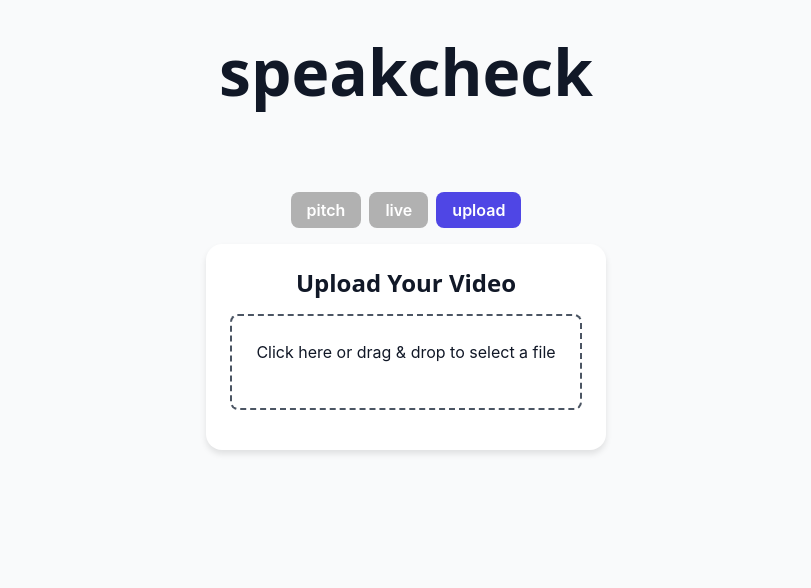
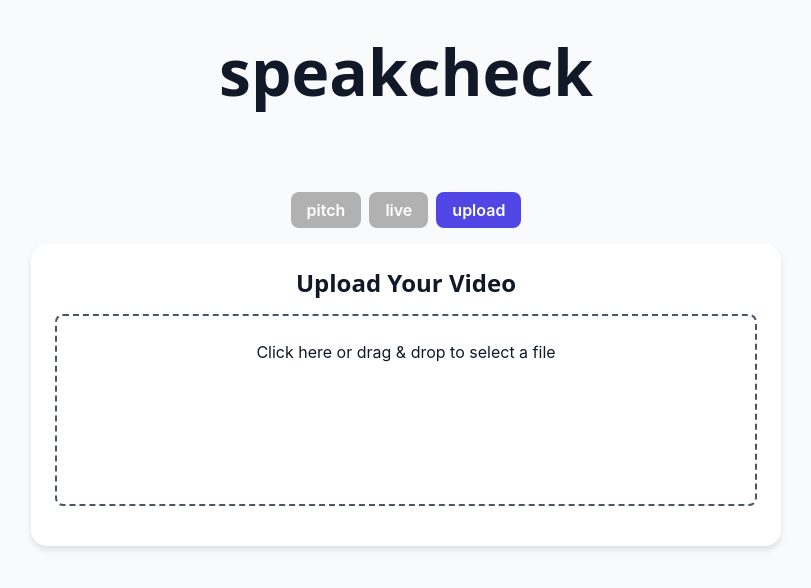
Before and after one commit to ramiljiwani/speakcheck, a React (Vite) app: page / in a window 1280 px wide. Both pictures are taken after a click on the button "upload". Shown: the top 588 px of the page, without its empty margins (234-1045 px from the left). Built offline with nearby package versions, Linux system fonts and the light colour scheme; no server answers.

Commit message:
upload ui fixes

```diff
--- a/src/App.tsx
+++ b/src/App.tsx
@@ -1,8 +1,6 @@
 import './App.css'
 import { BrowserRouter, Routes, Route } from 'react-router-dom'
-import FileUploader from './components/fileUploader'
 import VideoFeedbackPage from './pages/videoReview'
-import RecordSpeech from './pages/recordSpeech'
 import Home from './pages/home'
 
 function App() {
--- a/src/components/fileUploader.tsx
+++ b/src/components/fileUploader.tsx
@@ -38,7 +38,7 @@ export default function FileUploader() {
     }
 
     return (
-        <div className="container max-w-md card text-center">
+        <div className="container card text-center">
             <h2 className="mb-md">Upload Your Video</h2>
             <div>
                 <label className="dropzone mb-md">
--- a/src/index.css
+++ b/src/index.css
@@ -27,6 +27,8 @@
     --shadow-sm: 0 1px 2px rgba(0, 0, 0, 0.05);
     --shadow-md: 0 4px 6px rgba(0, 0, 0, 0.1);
     --shadow-lg: 0 10px 15px rgba(0, 0, 0, 0.15);
+
+
   }
 
   /* Global Reset */
@@ -74,6 +76,7 @@
   .container {
     width: 100%;
     max-width: 1200px;
+    min-width: 750px;
     margin-left: auto;
     margin-right: auto;
     padding-left: var(--spacing-md);
@@ -219,7 +222,7 @@
   .dropzone {
     display: block;
     width: 100%;
-    min-height: 6rem;
+    min-height: 12rem;
     border: 2px dashed var(--color-text-secondary);
     border-radius: var(--radius-md);
     padding: var(--spacing-lg);
--- a/src/pages/recordSpeech.tsx
+++ b/src/pages/recordSpeech.tsx
@@ -94,12 +94,9 @@ const RecordSpeech: React.FC = () => {
           : <button onClick={stopRecording} className="btn-stop">Stop</button>
         }
         {!recording && videoBlob && (
-          <button onClick={() => uploadVideo(videoBlob)} className="btn-upload">Upload</button>
+          <button onClick={() => uploadVideo(videoBlob)} className="btn-record">Upload</button>
         )}
       </div>
-      {!recording && videoBlob && (
-        <video src={URL.createObjectURL(videoBlob)} controls style={{ marginTop: 10, maxWidth: '100%' }}/>
-      )}
     </div>
   );
 };
--- a/src/pages/videoReview.tsx
+++ b/src/pages/videoReview.tsx
@@ -2,6 +2,8 @@
 
 import { useEffect, useState } from 'react';
 import VideoDisplay from '../components/videoDisplay';
+import { useNavigate } from "react-router-dom";
+
 
 interface SectionDetail {
   Analysis: string;
@@ -37,6 +39,7 @@ export default function VideoFeedbackPage() {
   const [feedback, setFeedback] = useState<Feedback | null>(null);
   const [error, setError] = useState<string | null>(null);
   const [activeTab, setActiveTab] = useState<keyof Feedback>(SECTIONS[0]);
+  const navigate = useNavigate();
 
   useEffect(() => {
     async function fetchData() {
@@ -144,7 +147,12 @@ export default function VideoFeedbackPage() {
           )}
         </aside>
       </div>
-
+      <button
+        className='btn btn-primary'
+        onClick={() => navigate('/')}
+        >
+          Practice Again
+      </button>
     </div>
   );
 }
```
Also changed, not shown: 1 other file (tests, documents, lock files or other folders).
